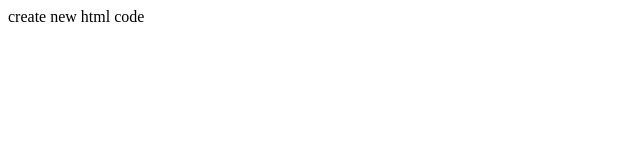
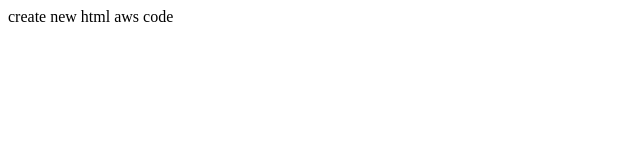
Before and after one commit to azuretech05/aws, a plain HTML site: page index.html in a window 1280 px wide. Shown: the full height of the page, 0-640 px from the left. Drawn offline with Linux system fonts and the light colour scheme.

Commit message:
updatedhtmlcode

```diff
--- a/index.html
+++ b/index.html
@@ -1 +1 @@
-<hi>create new html code</hi>
+<hi>create new html aws code</hi>
```
